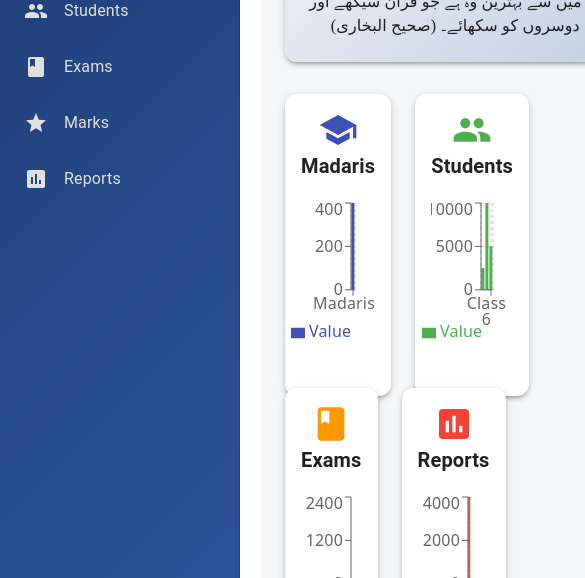
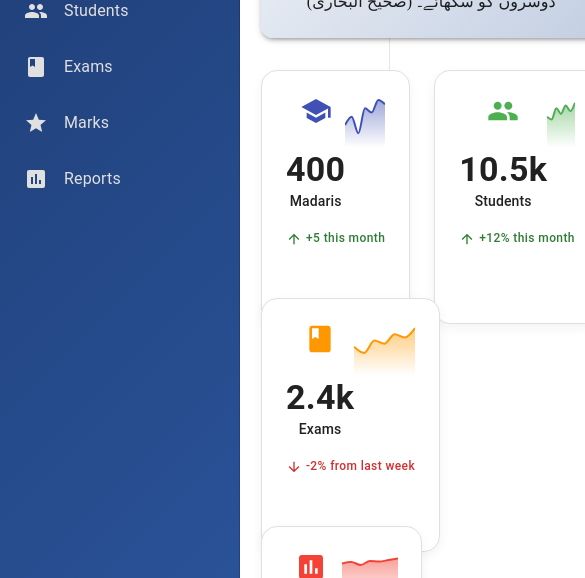
Before and after one commit to Aliakber55/islahulmadaris, a React app: page / in a window 390 px wide. Shown: the part 266-844 px from the top of the page, 585 px wide, since content can reach past the window. Built offline with nearby package versions, Linux system fonts and the light colour scheme; the HTML template or start-up script is replaced by a standard one.

Commit message:
feat: Upgrade dashboard with premium UI components and responsive layout

```diff
--- a/src/pages/Dashboard.jsx
+++ b/src/pages/Dashboard.jsx
@@ -1,19 +1,25 @@
 import React from 'react';
 import { useTranslation } from 'react-i18next';
 import { Box, Typography, Paper, Grid, Button, Table, TableBody, TableCell, TableContainer, TableHead, TableRow } from '@mui/material';
-import { BarChart, Bar, XAxis, YAxis, CartesianGrid, Tooltip, Legend, ResponsiveContainer } from 'recharts';
+import { AreaChart, Area, XAxis, YAxis, Tooltip, ResponsiveContainer } from 'recharts';
 import SchoolIcon from '@mui/icons-material/School';
 import PeopleIcon from '@mui/icons-material/People';
 import BookIcon from '@mui/icons-material/Book';
 import AssessmentIcon from '@mui/icons-material/Assessment';
 import AddIcon from '@mui/icons-material/Add';
 import { Link } from 'react-router-dom';
+import ArrowUpwardIcon from '@mui/icons-material/ArrowUpward';
+import ArrowDownwardIcon from '@mui/icons-material/ArrowDownward';
 
-// Dummy data for charts - replace with actual data
-const madarisData = [{ name: 'Madaris', Value: 400 }];
-const studentsData = [{ name: 'Class 4', Value: 2500 }, { name: 'Class 5', Value: 10000}, { name: 'Class 6', Value: 5000}];
-const examsData = [{ name: 'Final', Value: 2400 }];
-const reportsData = [{ name: 'Grades', pass: 4000, fail: 1000 }];
+// Dummy data for mini charts
+const chartData1 = [{uv: 300}, {uv: 400}, {uv: 200}, {uv: 500}, {uv: 450}, {uv: 600}, {uv: 550}];
+const chartData2 = [{uv: 1200}, {uv: 1100}, {uv: 1500}, {uv: 1300}, {uv: 1600}, {uv: 1400}, {uv: 1700}];
+const chartData3 = [{uv: 50}, {uv: 40}, {uv: 60}, {uv: 55}, {uv: 70}, {uv: 65}, {uv: 80}];
+const chartData4 = [{uv: 85}, {uv: 88}, {uv: 82}, {uv: 90}, {uv: 89}, {uv: 92}, {uv: 95}];
+
+const kFormatter = (num) => {
+  return Math.abs(num) > 999 ? Math.sign(num)*((Math.abs(num)/1000).toFixed(1)) + 'k' : Math.sign(num)*Math.abs(num)
+}
 
 // Dummy data for recent students - replace with actual data
 const recentStudents = [
@@ -23,43 +29,57 @@
   { id: 4, name: 'زبیر قریشی', fatherName: 'عبداللہ قریشی', class: 'حفظ', madrasa: 'مدرسہ نور القرآن' },
 ];
 
-function ChartCard({ title, icon, chartData, dataKey, fillColor }) {
+function StatCard({ title, icon, mainMetric, insight, insightIcon, chartData, color }) {
   return (
     <Paper
-      elevation={3}
+      elevation={0}
       sx={{
-        p: 2,
-        display: 'flex',
-        flexDirection: { xs: 'column', sm: 'row' }, // Stack on extra small screens, row on others
-        alignItems: 'center',
-        borderRadius: '12px',
-        height: '100%'
+        p: 3,
+        borderRadius: '16px',
+        height: '100%',
+        border: '1px solid #e0e0e0',
+        boxShadow: '0 4px 12px rgba(0,0,0,0.05)',
+        transition: 'transform 0.3s ease, box-shadow 0.3s ease',
+        '&:hover': {
+          transform: 'translateY(-5px)',
+          boxShadow: '0 8px 24px rgba(0,0,0,0.1)',
+        }
       }}
     >
-      <Box sx={{
-        display: 'flex',
-        flexDirection: 'column',
-        alignItems: { xs: 'center', sm: 'flex-start' },
-        textAlign: { xs: 'center', sm: 'left' },
-        mb: { xs: 2, sm: 0 },
-        mr: { xs: 0, sm: 2 },
-        flexShrink: 0,
-      }}>
-        {icon}
-        <Typography variant="h6" component="h3" sx={{ fontWeight: 'bold' }}>
-          {title}
+      <Box sx={{ display: 'flex', justifyContent: 'space-between', alignItems: 'flex-start' }}>
+        <Box>
+          {React.cloneElement(icon, { sx: { ...icon.props.sx, fontSize: 32, color: color, mb: 2 } })}
+          <Typography variant="h4" component="div" sx={{ fontWeight: 'bold' }}>
+            {kFormatter(mainMetric)}
+          </Typography>
+          <Typography variant="subtitle2" color="text.secondary">
+            {title}
+          </Typography>
+        </Box>
+        <Box sx={{ height: 60, width: '50%' }}>
+            <ResponsiveContainer width="100%" height="100%">
+              <AreaChart data={chartData} margin={{ top: 5, right: 0, left: 0, bottom: 5 }}>
+                  <defs>
+                      <linearGradient id={`colorUv-${color.replace('#','')}`} x1="0" y1="0" x2="0" y2="1">
+                          <stop offset="5%" stopColor={color} stopOpacity={0.8}/>
+                          <stop offset="95%" stopColor={color} stopOpacity={0}/>
+                      </linearGradient>
+                  </defs>
+                  <Tooltip
+                    contentStyle={{ background: 'white', border: '1px solid #ddd', borderRadius: '8px' }}
+                    labelStyle={{ fontWeight: 'bold' }}
+                  />
+                  <Area type="monotone" dataKey="uv" stroke={color} strokeWidth={2} fill={`url(#colorUv-${color.replace('#','')})`} />
+              </AreaChart>
+            </ResponsiveContainer>
+        </Box>
+      </Box>
+      <Box sx={{ display: 'flex', alignItems: 'center', mt: 2, color: insight.startsWith('+') ? 'success.main' : 'error.main' }}>
+        {insightIcon}
+        <Typography variant="caption" sx={{ ml: 0.5, fontWeight: 'medium' }}>
+          {insight}
         </Typography>
       </Box>
-      <ResponsiveContainer width="100%" height={150}>
-        <BarChart data={chartData} margin={{ top: 5, right: 20, left: -10, bottom: 5 }}>
-          <CartesianGrid strokeDasharray="3 3" />
-          <XAxis dataKey="name" />
-          <YAxis />
-          <Tooltip />
-          <Legend />
-          <Bar dataKey={dataKey} fill={fillColor} />
-        </BarChart>
-      </ResponsiveContainer>
     </Paper>
   );
 }
@@ -67,15 +87,15 @@
 function Dashboard() {
   const { t } = useTranslation();
 
-  const chartCards = [
-    { title: t('madaris'), icon: <SchoolIcon sx={{ color: '#3f51b5', fontSize: 40 }} />, data: madarisData, key: 'Value', color: '#3f51b5' },
-    { title: t('students'), icon: <PeopleIcon sx={{ color: '#4caf50', fontSize: 40 }} />, data: studentsData, key: 'Value', color: '#4caf50' },
-    { title: t('exams'), icon: <BookIcon sx={{ color: '#ff9800', fontSize: 40 }} />, data: examsData, key: 'Value', color: '#ff9800' },
-    { title: t('reports'), icon: <AssessmentIcon sx={{ color: '#f44336', fontSize: 40 }}/>, data: reportsData, key: 'pass', color: '#f44336' },
+  const statCards = [
+    { title: t('madaris'), icon: <SchoolIcon />, mainMetric: 400, insight: '+5 this month', insightIcon: <ArrowUpwardIcon sx={{fontSize: '1rem'}}/>, chartData: chartData1, color: '#3f51b5' },
+    { title: t('students'), icon: <PeopleIcon />, mainMetric: 10500, insight: '+12% this month', insightIcon: <ArrowUpwardIcon sx={{fontSize: '1rem'}}/>, chartData: chartData2, color: '#4caf50' },
+    { title: t('exams'), icon: <BookIcon />, mainMetric: 2400, insight: '-2% from last week', insightIcon: <ArrowDownwardIcon sx={{fontSize: '1rem'}}/>, chartData: chartData3, color: '#ff9800' },
+    { title: t('reports'), icon: <AssessmentIcon />, mainMetric: 4000, insight: '+1.5% pass rate', insightIcon: <ArrowUpwardIcon sx={{fontSize: '1rem'}}/>, chartData: chartData4, color: '#f44336' },
   ];
 
   return (
-    <Box sx={{ p: 3, backgroundColor: '#f4f6f8', minHeight: '100vh' }}>
+    <Box>
       {/* Welcome Banner */}
       <Paper elevation={3} sx={{ p: 3, mb: 4, background: 'linear-gradient(135deg, #f5f7fa 0%, #c3cfe2 100%)', display: 'flex', flexDirection: 'column', alignItems: 'center', borderRadius: '12px' }}>
          <img src="https://i.pinimg.com/originals/5a/0f/73/5a0f7354f3e6eb483539959341498059.png" alt={t('quran_icon')} style={{ width: '60px', marginBottom: '16px' }} />
@@ -83,11 +103,11 @@
         <Typography variant="body1" sx={{ textAlign: 'center', fontFamily: "'Jameel Noori Nastaleeq', serif" }}>تم میں سے بہترین وہ ہے جو قرآن سیکھے اور دوسروں کو سکھائے۔ (صحیح البخاری)</Typography>
       </Paper>
 
-      {/* Charts Grid */}
+      {/* Stats Grid */}
       <Grid container spacing={3}>
-        {chartCards.map(card => (
-          <Grid item xs={12} md={6} key={card.title}>
-            <ChartCard title={card.title} icon={card.icon} chartData={card.data} dataKey={card.key} fillColor={card.color} />
+        {statCards.map(card => (
+          <Grid item xs={12} sm={6} md={3} key={card.title}>
+            <StatCard {...card} />
           </Grid>
         ))}
       </Grid>
```
Also changed, not shown: src/components/Layout.jsx (added, +101 -0 lines), 1 other file (tests, documents, lock files or other folders).
